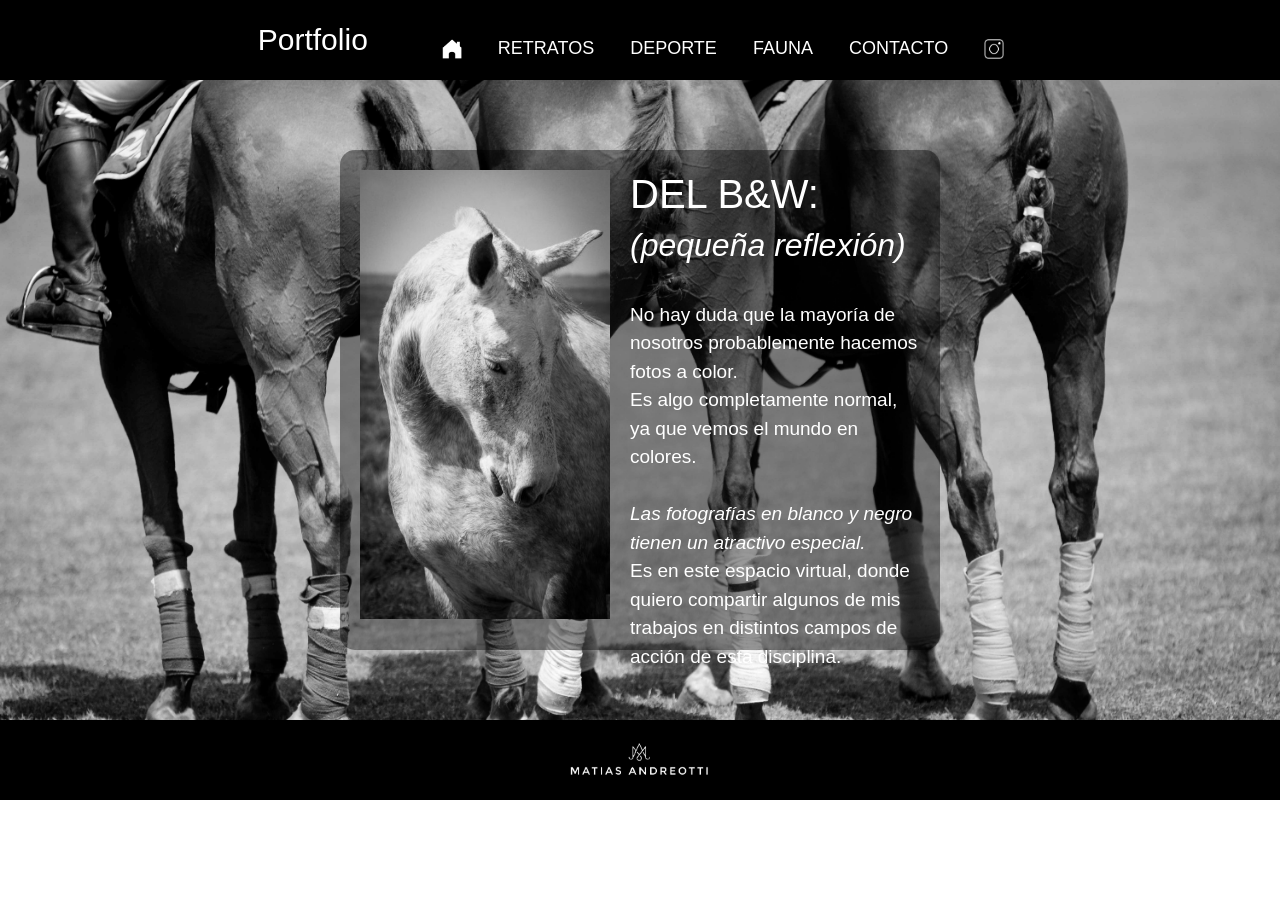
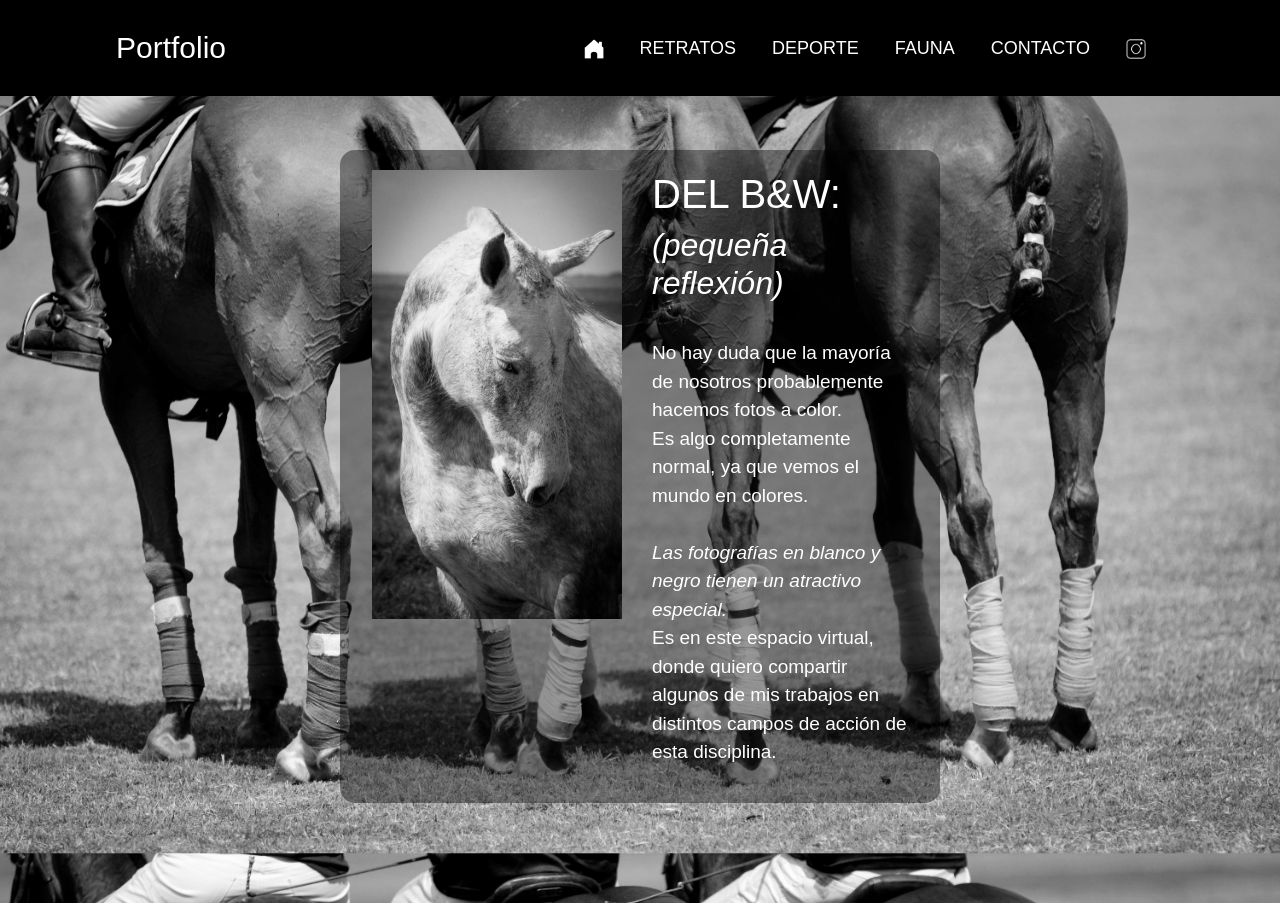
Before and after one commit to matiasandreotti/segunda_entrega, a plain HTML site: page index.html in a window 1280 px wide. Shown: the top 903 px of the page. Before the commit the page ends 800 px from the top, so only its background shows below. Drawn offline with nearby package versions, Linux system fonts and the light colour scheme; a web font is replaced by a local one.

Commit message:
SEGUNDA ENTREGA TERMINADA

```diff
--- a/css/style.css
+++ b/css/style.css
@@ -25,7 +25,6 @@
 
 .header {
   background-color: black;
-  height: 80px;
   position: fixed;
   width: 100%;
   top: 0;
@@ -34,7 +33,8 @@
 }
 
 main {
-  height: 100%;
+  height: auto;
+  overflow-y: hidden;
   margin-bottom: 100px;
 }
 
@@ -51,8 +51,12 @@ main {
 .nav {
   display: flex;
   justify-content: space-between;
-  max-width: 992px;
+  width: 90%;
   margin: 0 auto;
+}
+
+.nav-menu {
+  margin-left: auto;
 }
 
 .nav-menu-link {
@@ -87,7 +91,6 @@ main {
   display: flex;
   margin-right: 40px;
   list-style: none;
-  height: 80px;
 }
 
 .nav-menu-item {
@@ -119,7 +122,7 @@ main {
 }
 
 .navbar {
-  height: 80px;
+  padding: 0;
 }
 /* por si agrego "controls" a la etiqueta audio:*/
 
@@ -136,13 +139,9 @@ main {
   max-width: 600px;
   margin: auto;
   padding: 20px;
-  height: 500px;
   background-color: rgba(0, 0, 0, 0.4);
   border-radius: 15px;
   margin-top: 60px;
-  display: grid;
-  grid: auto / 1fr 2fr;
-  column-gap: 20px;
 }
 
 @media screen and (max-width: 480px) {
@@ -213,9 +212,7 @@ main {
   height: 80px;
   width: 100%;
   display: flex;
-  margin-bottom: 0;
-  position: absolute;
-  bottom: 0;
+  margin-top: auto;
 }
 
 .fotofirmafooter {
@@ -256,7 +253,7 @@ main {
   width: 100%;
   top: 0;
   left: 0;
-  margin-top: 150px;
+  margin-top: 80px;
   background-color: black;
   display: flex;
   flex-direction: row;
@@ -496,7 +493,7 @@ textarea {
   width: 100%;
   top: 0;
   left: 0;
-  margin-top: 160px;
+  margin-top: 80px;
   background-color: black;
   display: flex;
   flex-direction: row;
--- a/index.html
+++ b/index.html
@@ -60,18 +60,15 @@
         </nav>
     </header>
 
-    <main maincontacto container px-4>
+    <main class="maincontacto container px-4">
 
-        <div id="animacioncentral" class="contenedor-centrodepagina">
+        <div id="animacioncentral" class="contenedor-centrodepagina row">
 
-            <div>
+            <div class="col-12 col-sm-6">
                 <img class="fotocentral" src="./assets/img/tordo.jpg" alt="" />
             </div>
 
-
-
-
-            <div>
+            <div class="col-12 col-sm-6">
                 <h1 class="titulotextocentral">DEL B&W:</h1>
                 <h2 class="subtitulotextocentral"><i> (pequeña reflexión) </i></h2>
                 <p class="textocentral">
@@ -92,9 +89,6 @@
                 </p>
             </div>
         </div>
-
-        <section></section>
-        <article></article>
     </main>
 
     <footer class="piedepagina">
```
